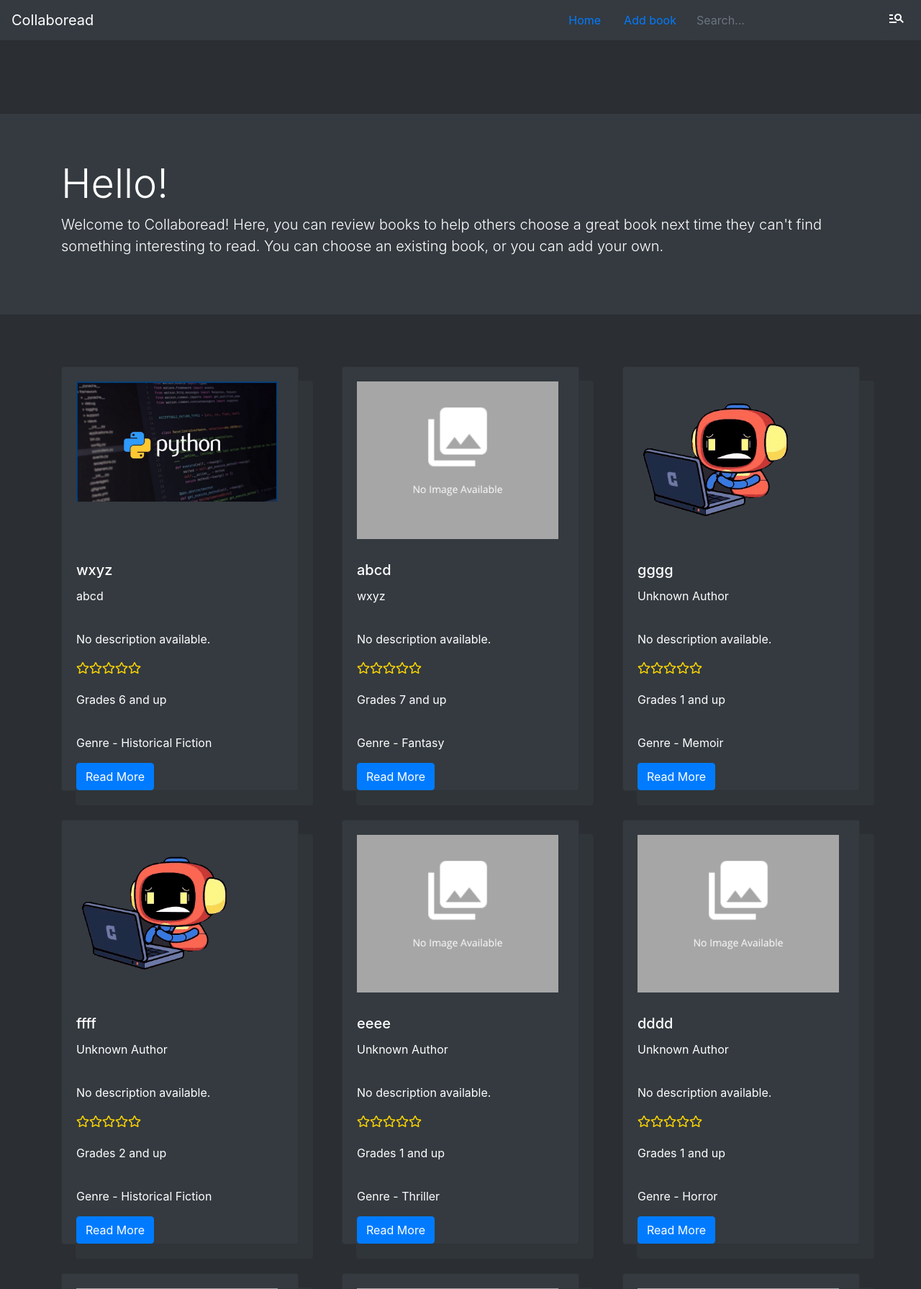
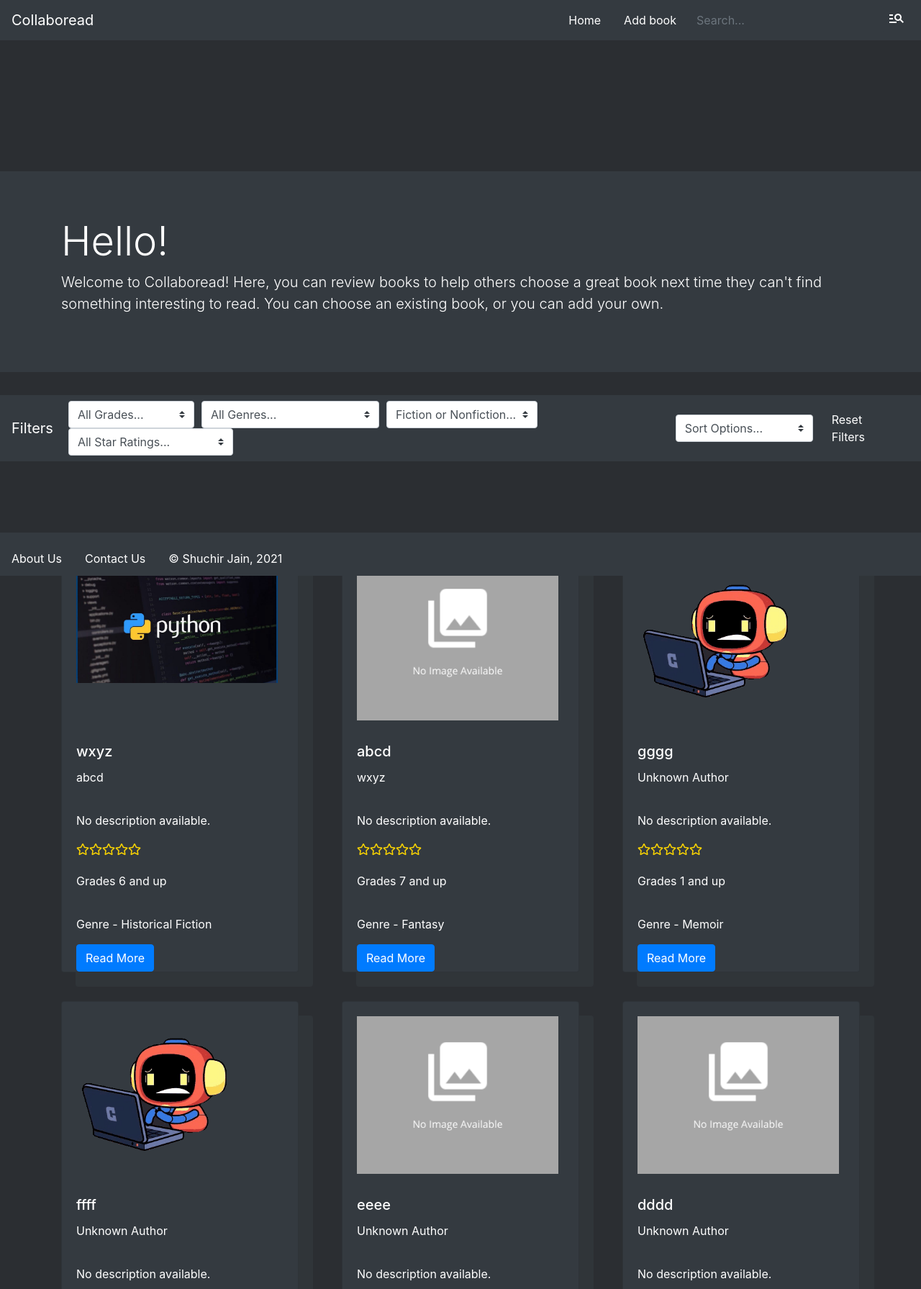
Before and after one commit to CoolCoderSJ/BookGuide, a Flask app: page / in a window 1280 px wide. Shown: the top 1791 px of the page at 72% size. Run offline with Flask 2, Linux system fonts and the light colour scheme; data comes from the database, SQL or seed files in the repository; some libraries are stand-ins or nearby versions.

Commit message:
some changes

```diff
--- a/main.py
+++ b/main.py
@@ -252,6 +252,14 @@ def review(): #Define what happens when a review is submitted
             bookId2 = str(bookId)
             return redirect('/book_details/'+bookId2, code=303) #Reload the individual page/reviews
 
+@app.route("/about")
+def about():
+    return render_template("about.html")
+
+@app.route("/contact")
+def contact():
+    return render_template("contact.html")
+
 def ui(location):
     qt_app = QApplication(sys.argv)
     web = QWebEngineView()
--- a/static/css/star-rating.css
+++ b/static/css/star-rating.css
@@ -151,5 +151,51 @@
 .content {
   display: none;
   overflow: hidden;
-  margin-left: 1200px !important;
 }
+
+.nav-link {
+  color: white;
+}
+
+.filter {
+  margin-left: 5px;
+  margin-right: 5px;
+}
+
+.footer {
+    position: fixed;
+    height: 60px;
+    bottom: 0;
+    width: 100%;
+}
+
+body {
+  margin-bottom: 70px;
+}
+
+.myInput {
+  color: white !important;
+}
+
+.chip {
+  display: inline-block;
+  padding: 0 25px;
+  height: 50px;
+  font-size: 18px;
+  line-height: 50px;
+  border-radius: 25px;
+  background-color: #f1f1f1;
+}
+
+.closebtn {
+  padding-left: 10px;
+  color: #888;
+  font-weight: bold;
+  float: right;
+  font-size: 20px;
+  cursor: pointer;
+}
+
+.closebtn:hover {
+  color: #000;
+}
--- a/static/js/my_script.js
+++ b/static/js/my_script.js
@@ -69,6 +69,7 @@ function search(field, filter) {
   li = ul.getElementsByClassName('col-md-4');
 
   // Loop through all list items, and hide those who don't match the search query
+  count = 0;
   for (i = 0; i < li.length; i++) {
     a = li[i].getElementsByClassName(field)[0];
     txtValue = a.textContent || a.innerText;
@@ -77,10 +78,12 @@ function search(field, filter) {
     }
     else if (txtValue.toUpperCase().indexOf(filter) > -1 && li[i].style.display != "none") {
       li[i].setAttribute("style", "display: ''; max-width: 100%;")
+      count += 1;
     } else {
       li[i].setAttribute("style", "display: none; max-width: 33.333333%;")
     }
   }
+  updatecount(count);
 }
 
 function starsearch() {
@@ -91,6 +94,7 @@ function starsearch() {
   li = ul.getElementsByClassName('col-md-4');
 
   // Loop through all list items, and hide those who don't match the search query
+  count = 0;
   for (i = 0; i < li.length; i++) {
     a = li[i].getElementsByClassName("star")[0];
     txtValue = a.value;
@@ -99,10 +103,12 @@ function starsearch() {
     }
     else if (Number(txtValue.toUpperCase()) >= Number(filter) && (txtValue != "")) {
       li[i].setAttribute("style", "display: ''; max-width: 100%;")
+      count += 1;
     } else {
       li[i].setAttribute("style", "display: none; max-width: 33.333333%;")
     }
   }
+  updatecount(count);
 }
 
 function ficsearch() {
@@ -113,6 +119,7 @@ function ficsearch() {
   li = ul.getElementsByClassName('col-md-4');
 
   // Loop through all list items, and hide those who don't match the search query
+  count = 0;
   for (i = 0; i < li.length; i++) {
     a = li[i].getElementsByClassName("ficnonfic")[0];
     txtValue = a.value;
@@ -121,8 +128,17 @@ function ficsearch() {
     }
     else if (filter === txtValue.toUpperCase()) {
       li[i].setAttribute("style", "display: ''; max-width: 100%;")
+      count += 1;
     } else {
       li[i].setAttribute("style", "display: none; max-width: 33.333333%;")
     }
   }
+  updatecount(count);
 }
+
+function updatecount(val) {
+  elem = document.getElementById("bookcount");
+  if (val != 0) {
+  elem.innerHTML = "Books Found: "+val;
+}
+}
--- a/templates/index.html
+++ b/templates/index.html
@@ -23,11 +23,11 @@
 		<script src="static/js/my_script.js"></script>
 	</head>
 
-	<body class="body" style="padding-top: 110px" onload="Fonky()">
+	<body class="body" style="padding-top: 190px;" onload="Fonky()">
 
 
 		<!-- Set the navigation bar on top -->
-		<nav class="navbar fixed-top navbar-expand-lg navbar-dark bg-dark"> <a class="navbar-brand" href="/">Collaboread</a>
+		<nav class="navbar fixed-top navbar-expand-lg navbar-dark bg-dark" style="margin-bottom: none;"> <a class="navbar-brand" href="/">Collaboread</a>
 		  <button class="navbar-toggler" type="button" data-toggle="collapse" data-target="#navbarSupportedContent1" aria-controls="navbarSupportedContent1" aria-expanded="false" aria-label="Toggle navigation"> <span class="navbar-toggler-icon"></span> </button>
 		  <div class="collapse navbar-collapse" id="navbarSupportedContent1">
 				<ul class="navbar-nav mr-auto">
@@ -44,19 +44,34 @@ manage_search
 </span></button>
 		    </form>
 		  </div>
+
 		</nav>
+
 		<div class="content">
-		<br>
 		<select class="custom-select" id="search_term">
 		 <option value="title">What to search...</option>
 		 <option value="title">Book Titles</option>
 		 <option value="desc">Book Descriptions</option>
 		 <option value="author">Book Authors</option>
 		</select>
-
+	</div>
 <br>
 <br>
-		<select class="custom-select" id="grade_search" onchange="search('grade', document.getElementById('grade_search').value.toUpperCase())">
+		<!--set the banner displayed on the homepage-->
+		<div class="jumbotron jumbotron-fluid" style="background: #343a40 !important; color: white;">
+		  <div class="container">
+		    <h1 class="display-4">Hello!</h1> <!--The title of the banner-->
+		    <p class="lead">Welcome to Collaboread! Here, you can review books to help others choose a great book next time they can't find something interesting to read. You can choose an existing book, or you can add your own.</p> <!--Content of banner-->
+		  </div>
+		</div>
+		<nav class="navbar navbar-expand-lg navbar-dark bg-dark"> <a class="navbar-brand" href="/">Filters</a>
+				<ul class="navbar-nav mr-auto">
+		      <li class="nav-item active"> </li>
+		      <li class="nav-item"> </li>
+		      <li class="nav-item"> </li>
+		    </ul>
+		    <form class="form-inline my-2 my-lg-0">
+					<select class="custom-select filter" id="grade_search" onchange="search('grade', document.getElementById('grade_search').value.toUpperCase())">
 					 <option value="">All Grades...</option>
 					 <option value="1 ">Grades 1 and up</option>
 					 <option value="2 ">Grades 2 and up</option>
@@ -71,25 +86,18 @@ manage_search
 					 <option value="11 ">Grades 11 and up</option>
 					 <option value="12 ">Grades 12 and up</option>
 					</select>
-
-		<br>
-		<br>
-		<select class="custom-select" id="genre_search" onchange="search('genre', document.getElementById('genre_search').value.toUpperCase())">
+					<select class="custom-select filter" id="genre_search" onchange="search('genre', document.getElementById('genre_search').value.toUpperCase())">
 					 <option value="">All Genres...</option>
 					 {% for genre in genre2 %}
 						 <option value="{{ genre[1] }}">{{ genre[1] }}</option>
 					 {% endfor %}
 					</select>
-		<br>
-		<br>
-		<select class="custom-select" id="ficsearch" onchange="ficsearch()">
+					<select class="custom-select filter" id="ficsearch" onchange="ficsearch()">
 					 <option value="">Fiction or Nonfiction...</option>
 					 <option value="fiction">Fiction</option>
 					 <option value="nonfiction">Nonfiction</option>
 					</select>
-		<br>
-		<br>
-		<select class="custom-select" id="starsearch" onchange="starsearch()">
+					<select class="custom-select filter" id="starsearch" onchange="starsearch()">
 					 <option value="">All Star Ratings...</option>
 					 <option value="1">Rated 1 Star and higher</option>
 					 <option value="2">Rated 2 Stars and higher</option>
@@ -97,9 +105,9 @@ manage_search
 					 <option value="4">Rated 4 Stars and higher</option>
 					 <option value="5">Rated 5 Stars and higher</option>
 					</select>
-		<br>
-		<br>
-		<form method="get" action="/" id="sortform">
+		    </form>
+		  </div>
+			<form method="get" action="/" id="sortform" class="filter">
 			<select class="custom-select" id="sort" name="sort" onchange="document.getElementById('sortform').submit()">
 			 <option value="new">Sort Options...</option>
 			 <option value="new">Newest to Oldest</option>
@@ -107,16 +115,13 @@ manage_search
 			 <option value="abc">Sorted Alphabetically</option>
 			</select>
 		</form>
-		</div>
+		<a href="/" class="nav-link filter">Reset Filters</a>
+		</nav>
 		<br>
 		<br>
-		<!--set the banner displayed on the homepage-->
-		<div class="jumbotron jumbotron-fluid" style="background: #343a40 !important; color: white;">
-		  <div class="container">
-		    <h1 class="display-4">Hello!</h1> <!--The title of the banner-->
-		    <p class="lead">Welcome to Collaboread! Here, you can review books to help others choose a great book next time they can't find something interesting to read. You can choose an existing book, or you can add your own.</p> <!--Content of banner-->
-		  </div>
-		</div>
+		<h5 id="bookcount" style="padding-left: 30px;"></h5>
+
+		<br>
 		<!-- A container for all of the cards -->
 		 <ul class="container" id="container">
 			<div class="row">
@@ -161,5 +166,12 @@ manage_search
 					</div>
 			</div>
 		</ul>
+		<footer class="footer mt-auto py-3 bg-dark">
+			<form class="form-inline my-2 my-lg-0 text-muted">
+				<a class="nav-link" href="/about">About Us</a>
+				<a class="nav-link" href="/contact">Contact Us</a>
+				<a class="nav-link" href="/">&copy; Shuchir Jain, 2021</a>
+			</form>
+		</footer>
 	</body>
 </html>
```
Also changed, not shown: templates/about.html (added, +60 -0 lines), templates/book_details.html (+7 -1 lines), templates/contact.html (added, +80 -0 lines), templates/new.html (+9 -2 lines). Lines whose indentation alone changed are shown as unchanged.
